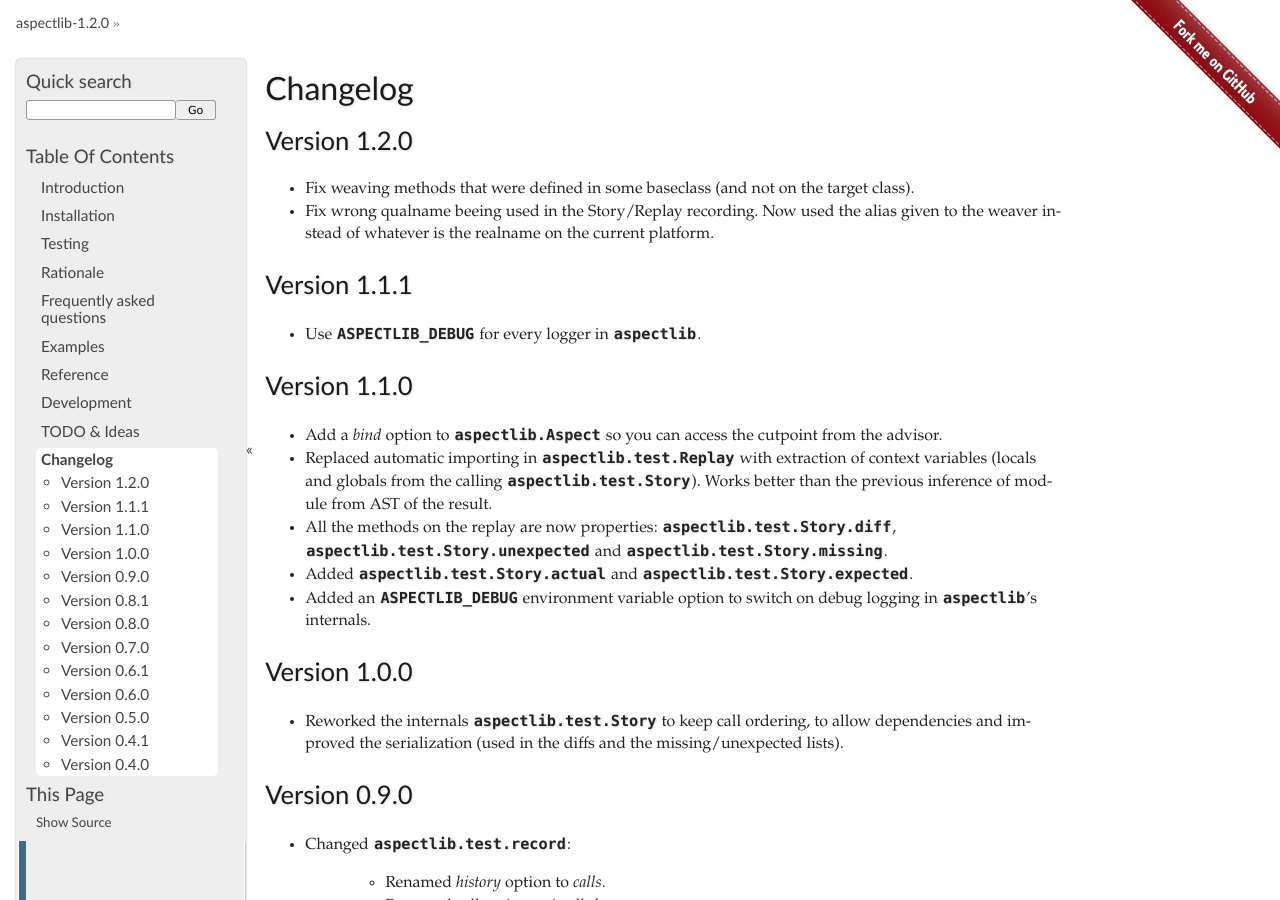
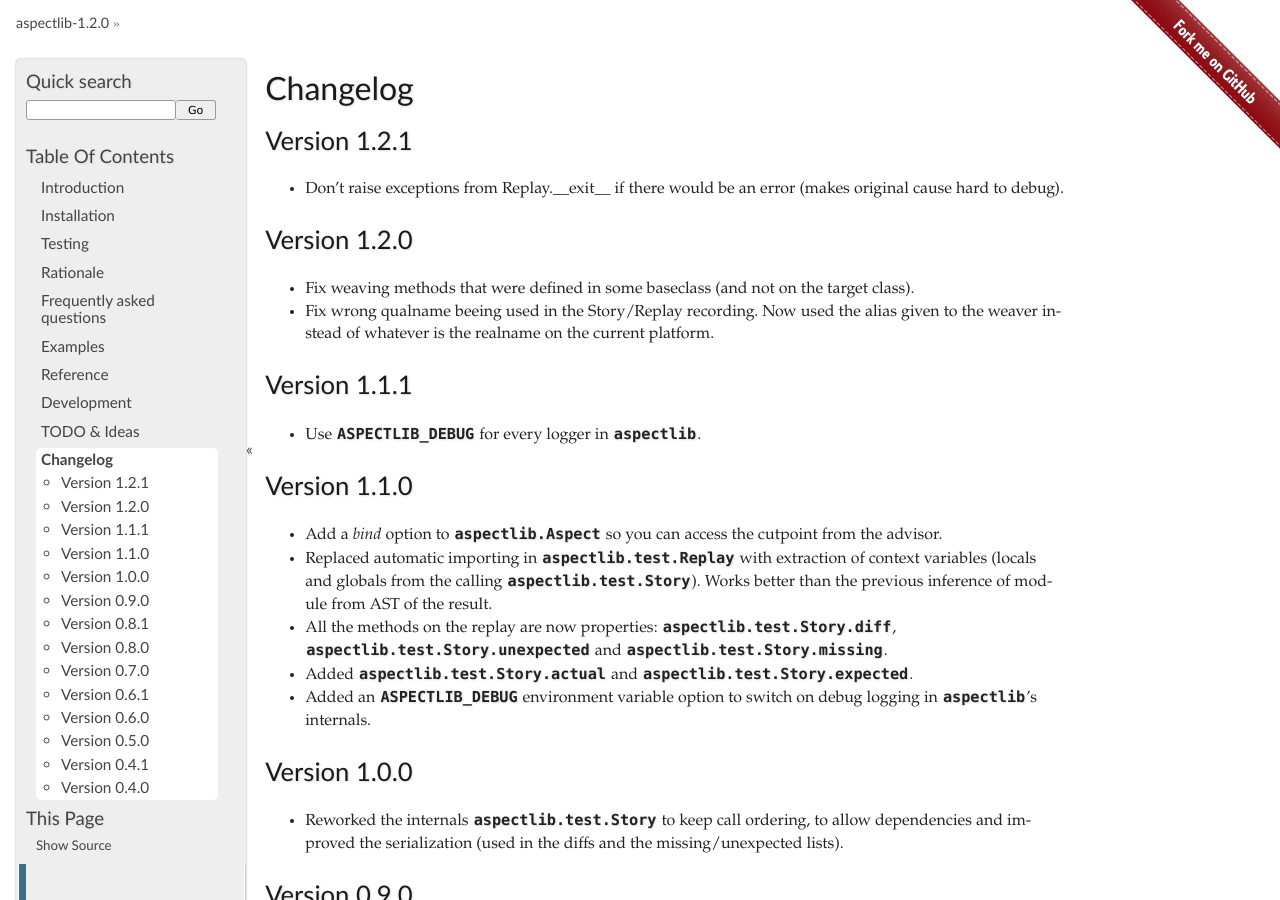
Before and after one commit to ionelmc/python-aspectlib, a Sphinx documentation site: the page built from docs/changelog.rst, in a window 1280 px wide and 900 px high. Built offline with Sphinx 7.4.7, drawn with Linux system fonts in a browser that asks for light colours.

Commit message:
Update changelog.

```diff
--- a/docs/changelog.rst
+++ b/docs/changelog.rst
@@ -1,5 +1,10 @@
 Changelog
 =========
+
+Version 1.2.1
+-------------
+
+* Don't raise exceptions from Replay.__exit__ if there would be an error (makes original cause hard to debug).
 
 Version 1.2.0
 -------------
```
